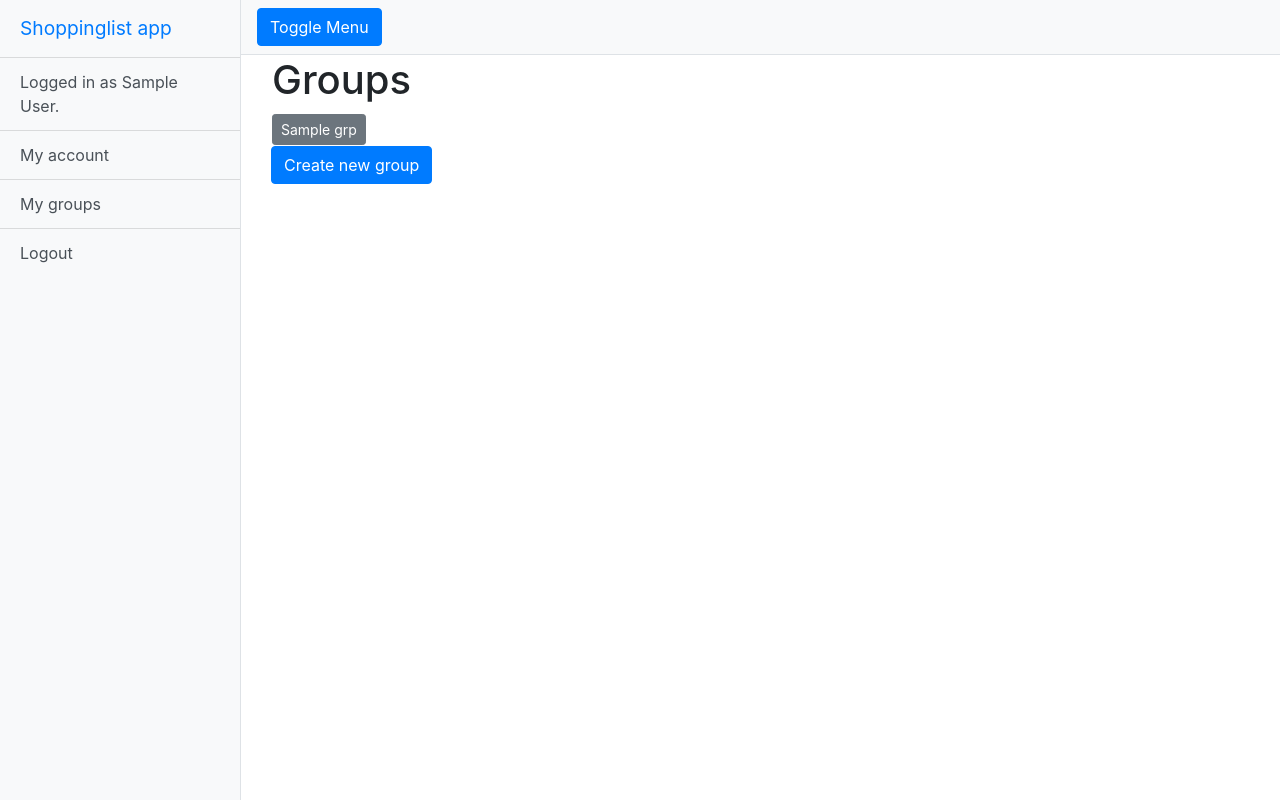
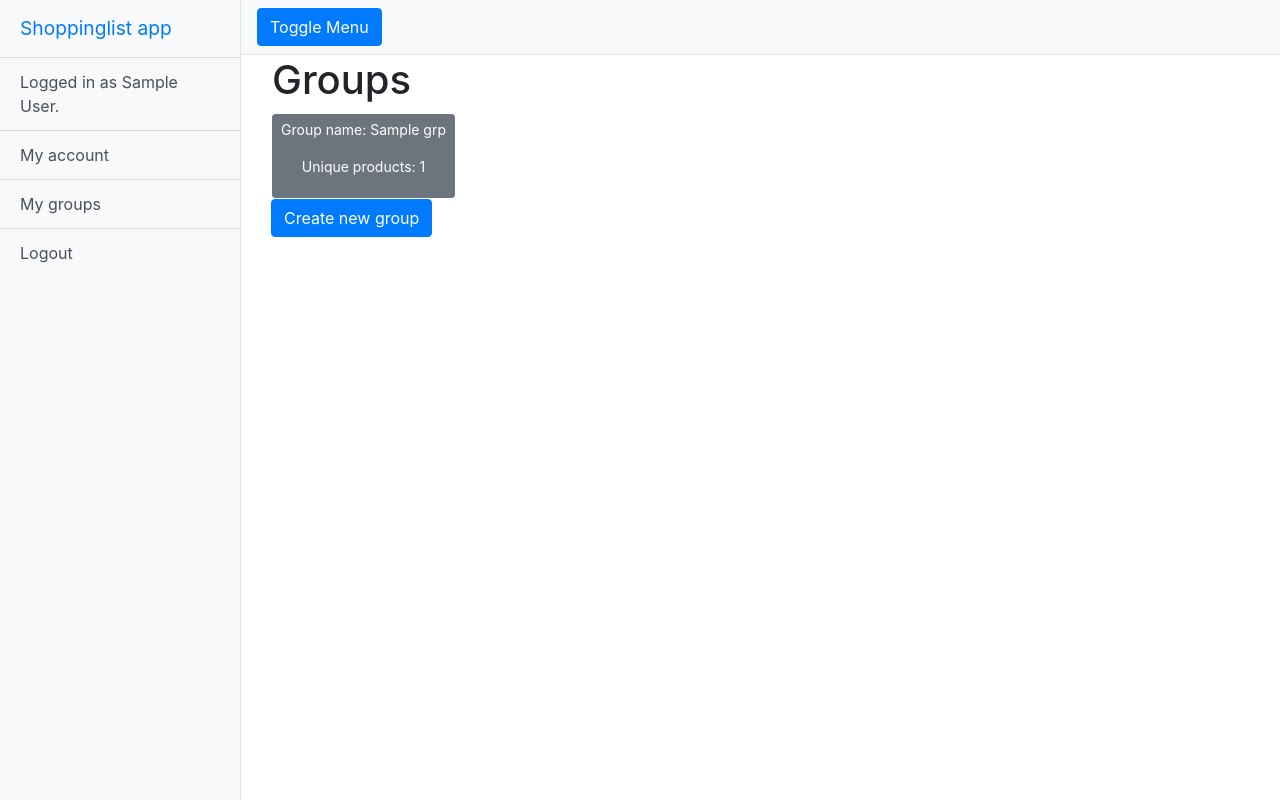
Before and after one commit to tulma95/ostoslistaSovellus, a Flask app: page /groups/ in a window 1280 px wide. Run offline with Flask 2, Linux system fonts and the light colour scheme; a user stored in the database is signed in; tables that the repository leaves empty hold one stand-in row (values such as "Sample post"); some libraries are stand-ins or nearby versions.

Commit message:
User can now see how many unique products there are in a group

```diff
--- a/application/groups/models.py
+++ b/application/groups/models.py
@@ -49,16 +49,19 @@ class Group(db.Model):
     @staticmethod
     def find_user_groups_and_item_count(userId):
         stmt = text('''
-            SELECT grp.*, Count(Product.id) AS GroupItemCount
+            SELECT grp.*, (SELECT COUNT(id) FROM Product
+            WHERE Product.groupid = grp.id)
+            AS GroupItemCount
             FROM Grp
             LEFT JOIN Product on Product.id = Grp.id
             JOIN group_users ON Grp.id = group_users.group_Id
-            JOIN Account ON account.id = group_users.account_id
-            WHERE Account.id = :userId
-            GROUP BY Product.groupId)
+	    	JOIN Account ON Account.id = group_users.account_Id
+            WHERE Account.Id = :userId
             ''').params(userId=userId)
         res = db.engine.execute(stmt)
         groups = []
         for row in res:
+            print("-----------------------")
+            print(row)
             groups.append(row)
         return groups
--- a/application/groups/views.py
+++ b/application/groups/views.py
@@ -45,12 +45,11 @@ def group_info(groupId):
 @app.route("/groups/")
 @login_required
 def groups_index():
-
-    query = db.session.query(Group).join(
-        Group.users).filter(User.id == current_user.id)
-
+    groups = Group.find_user_groups_and_item_count(current_user.id)
+    print('-----------------------------')
+    print(len(groups))
     return render_template("groups/list.html",
-                           groups=query,
+                           groups=groups,
                            form=GroupForm())
 
 
@@ -71,10 +70,10 @@ def groups_create():
     form = GroupForm(request.form)
 
     if not form.validate():
-        query = db.session.query(Group).join(
-            Group.users).filter(User.id == current_user.id)
+        print('----------------------------22-')
+        groups = Group.find_user_groups_and_item_count(current_user.id)
         return render_template("groups/list.html",
-                               groups=query,
+                               groups=groups,
                                form=form)
 
     newGroup = Group(name=form.name.data,
@@ -83,4 +82,5 @@ def groups_create():
     db.session().add(newGroup)
     newGroup.users.append(current_user)
     db.session().commit()
+    print('----------------------------')
     return redirect(url_for("groups_index"))
--- a/application/templates/groups/list.html
+++ b/application/templates/groups/list.html
@@ -9,7 +9,10 @@
   {% for group in groups %}
   <tr>
     <td>
-      <a href="{{ url_for('group_page', groupId = group.id) }}" class="btn btn-secondary btn-sm"> {{ group.name }} </a>
+      <a href="{{ url_for('group_page', groupId = group.id) }}" class="btn btn-secondary btn-sm">
+        <p>Group name: {{ group.name }}</p>
+        <p>Unique products: {{ group.GroupItemCount }}</p>
+      </a>
     </td>
   </tr>
   {% endfor %}
```
